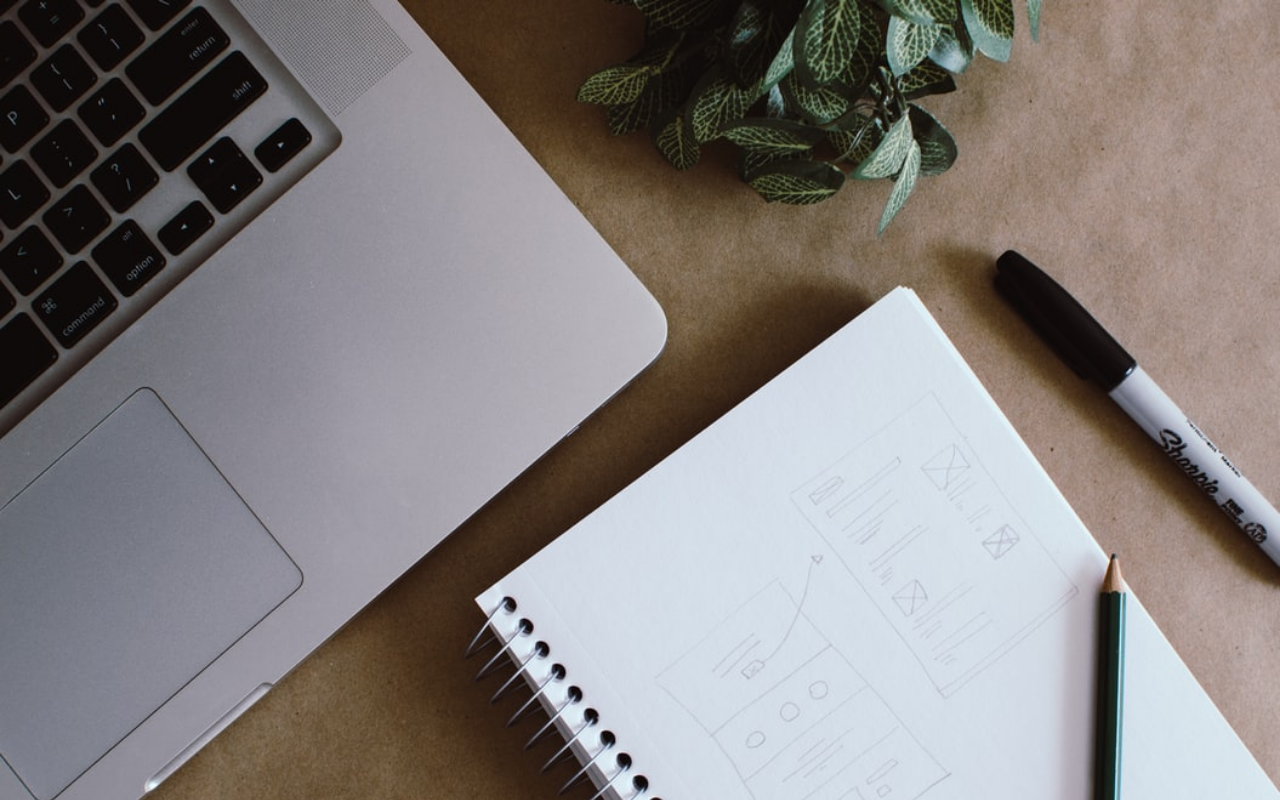
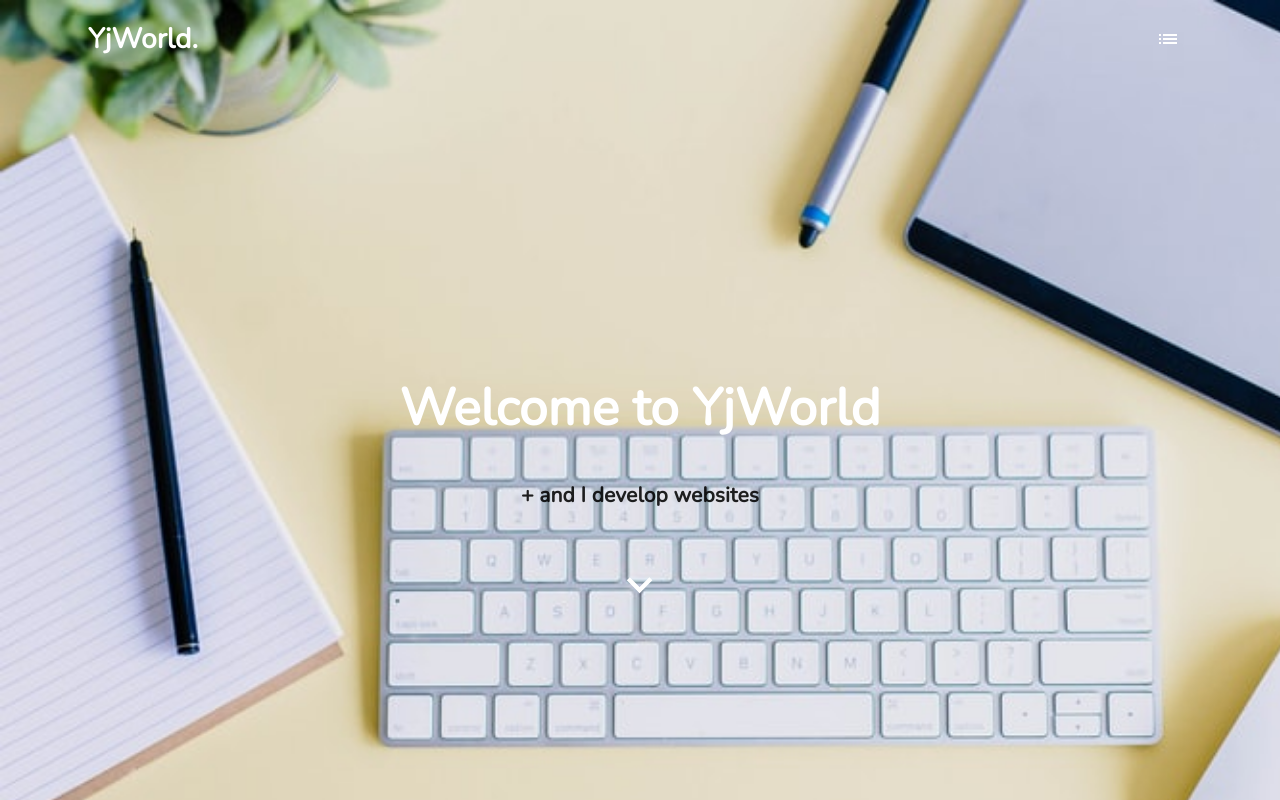
Before and after one commit to richardyjkim/ryj-portfolio, a React (Create React App) app: page / in a window 1280 px wide. Shown: the top 800 px of the page. Built offline with nearby package versions, Linux system fonts and the light colour scheme.

Commit message:
Home page constructed

```diff
--- a/public/index.html
+++ b/public/index.html
@@ -1,14 +1,12 @@
 <!DOCTYPE html>
 <html lang="en">
+
 <head>
   <meta charset="utf-8" />
   <link rel="icon" href="%PUBLIC_URL%/favicon.ico" />
   <meta name="viewport" content="width=device-width, initial-scale=1" />
   <meta name="theme-color" content="#000000" />
-    <meta
-      name="description"
-      content="Web site created using create-react-app"
-    />
+  <meta name="description" content="Web site created using create-react-app" />
   <link rel="apple-touch-icon" href="%PUBLIC_URL%/logo192.png" />
   <!--
       manifest.json provides metadata used when your web app is installed on a
@@ -24,8 +22,11 @@
       work correctly both with client-side routing and a non-root public URL.
       Learn how to configure a non-root public URL by running `npm run build`.
     -->
+  <link rel="preconnect" href="https://fonts.gstatic.com">
+  <link href="https://fonts.googleapis.com/css2?family=Nunito&display=swap" rel="stylesheet">
   <title>React App</title>
 </head>
+
 <body>
   <noscript>You need to enable JavaScript to run this app.</noscript>
   <div id="root"></div>
@@ -40,4 +41,5 @@
       To create a production bundle, use `npm run build` or `yarn build`.
     -->
 </body>
+
 </html>
--- a/src/App.js
+++ b/src/App.js
@@ -1,4 +1,5 @@
 import { CssBaseline, makeStyles } from '@material-ui/core';
+import Header from './components/Home';
 
 const useStyles = makeStyles((theme) => ({
   root: {
@@ -13,6 +14,7 @@ function App() {
   return (
     <div className={classes.root}>
       <CssBaseline />
+      <Header />
     </div>
   );
 }
--- /dev/null
+++ b/src/components/Home.js
@@ -0,0 +1,76 @@
+import { useEffect, useState } from 'react'
+import { IconButton, makeStyles, Toolbar } from '@material-ui/core';
+import { AppBar } from '@material-ui/core';
+import ListIcon from '@material-ui/icons/List';
+import ExpandMoreIcon from '@material-ui/icons/ExpandMore';
+import { Collapse } from '@material-ui/core';
+
+
+const useStyles = makeStyles((theme) => ({
+  root: {
+    display: 'flex',
+    justifyContent: "center",
+    alignItems: 'center',
+    height: '120vh',
+    fontFamily: 'Nunito',
+  },
+  appbar: {
+    background: 'none',
+  },
+  appbarTitle: {
+    flexGrow: "1"
+  },
+  appbarWrapper: {
+    width: '90%',
+    margin: '0 auto'
+  },
+  icon: {
+    color: '#fff'
+  },
+  title: {
+    color: '#fff',
+    fontSize: '4vw'
+  },
+  container: {
+    textAlign: "center",
+  },
+  goDown: {
+    color: '#fff',
+    fontSize: '4vw',
+    textAlign: 'center',
+  }
+}));
+
+function Header() {
+  const classes = useStyles();
+  const [collapsed, setCollapse] = useState(false);
+  useEffect(() => {
+    setCollapse(true);
+  }, [])
+  return (
+    <div className={classes.root}>
+      <AppBar className={classes.appbar} elevation={0}>
+        <Toolbar className={classes.appbarWrapper}>
+          <h1 className={classes.appbarTitle}>YjWorld.</h1>
+          <IconButton>
+            <ListIcon className={classes.icon} />
+          </IconButton>
+        </Toolbar>
+      </AppBar>
+
+      <Collapse in={collapsed} {...(true ? { timeout: 2000 } : {})}
+        collapsedHeight={50}>
+        <div className={classes.container}>
+          <h1 className={classes.title}>Welcome to YjWorld <br /></h1>
+          <h2 >+ and I develop websites</h2>
+          <br />
+          <IconButton>
+            <ExpandMoreIcon className={classes.goDown} />
+          </IconButton>
+        </div>
+      </Collapse>
+    </div>
+  );
+}
+
+export default Header;
--- a/src/index.js
+++ b/src/index.js
@@ -4,8 +4,8 @@ import App from './App';
 
 
 ReactDOM.render(
-  <React.StrictMode>
-    <App />
-  </React.StrictMode>,
+
+  <App />,
+
   document.getElementById('root')
 );
```
Also changed, not shown: src/components/Header.js (deleted, +0 -17 lines), public/images/bg.jpeg, public/robots.txt (deleted). Lines whose indentation alone changed are shown as unchanged.
